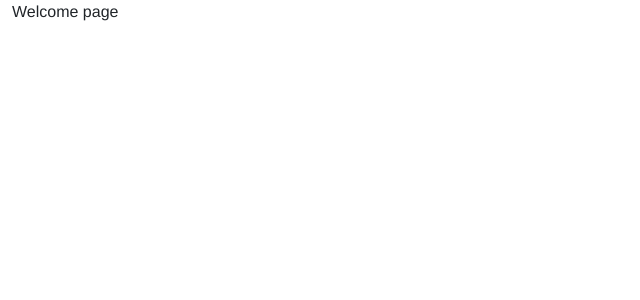
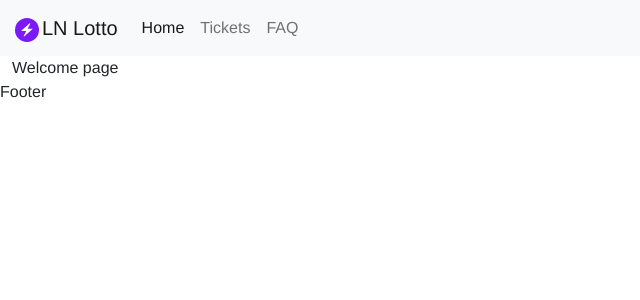
Before and after one commit to truxxu/ln-lotto, a React (Create React App) app: page / in a window 1280 px wide. Shown: the top 300 px of the page, without its empty margins (0-640 px from the left). Built offline with nearby package versions, Linux system fonts and the light colour scheme.

Commit message:
added footer

```diff
--- a/src/App.js
+++ b/src/App.js
@@ -1,11 +1,13 @@
 import { BrowserRouter as Router, Switch, Route } from "react-router-dom";
 
 import styles from "./App.module.scss";
+import { Footer, Navbar } from "./molecules";
 
 function App() {
   return (
-    <div className="container-fluid">
-      <main>
+    <>
+      <Navbar />
+      <main className="container-fluid">
         <Router>
           <Switch>
             <Route path="/tickets">
@@ -17,7 +19,8 @@
           </Switch>
         </Router>
       </main>
-    </div>
+      <Footer />
+    </>
   );
 }
 
--- /dev/null
+++ b/src/molecules/Footer.js
@@ -0,0 +1,7 @@
+import React from "react";
+
+const Footer = () => {
+  return <div>Footer</div>;
+};
+
+export { Footer };
--- /dev/null
+++ b/src/molecules/Navbar.js
@@ -0,0 +1,48 @@
+import React from "react";
+
+import lightning from "../images/lightning.svg";
+
+const Navbar = () => {
+  return (
+    <nav className="navbar navbar-expand-lg navbar-light bg-light">
+      <div className="container-fluid">
+        <a className="navbar-brand" href="/">
+          <img src={lightning} alt="" width="30" height="24" />
+          LN Lotto
+        </a>
+        <button
+          className="navbar-toggler"
+          type="button"
+          data-bs-toggle="collapse"
+          data-bs-target="#navbarNav"
+          aria-controls="navbarNav"
+          aria-expanded="false"
+          aria-label="Toggle navigation"
+        >
+          <span className="navbar-toggler-icon"></span>
+        </button>
+        <div className="collapse navbar-collapse" id="navbarNav">
+          <ul className="navbar-nav">
+            <li className="nav-item">
+              <a className="nav-link active" aria-current="page" href="#">
+                Home
+              </a>
+            </li>
+            <li className="nav-item">
+              <a className="nav-link" href="#">
+                Tickets
+              </a>
+            </li>
+            <li className="nav-item">
+              <a className="nav-link" href="#">
+                FAQ
+              </a>
+            </li>
+          </ul>
+        </div>
+      </div>
+    </nav>
+  );
+};
+
+export { Navbar };
--- /dev/null
+++ b/src/molecules/index.js
@@ -0,0 +1,2 @@
+export * from "./Footer";
+export * from "./Navbar";
```
Also changed, not shown: src/images/lightning.svg (added), 1 other file (tests, documents, lock files or other folders).
